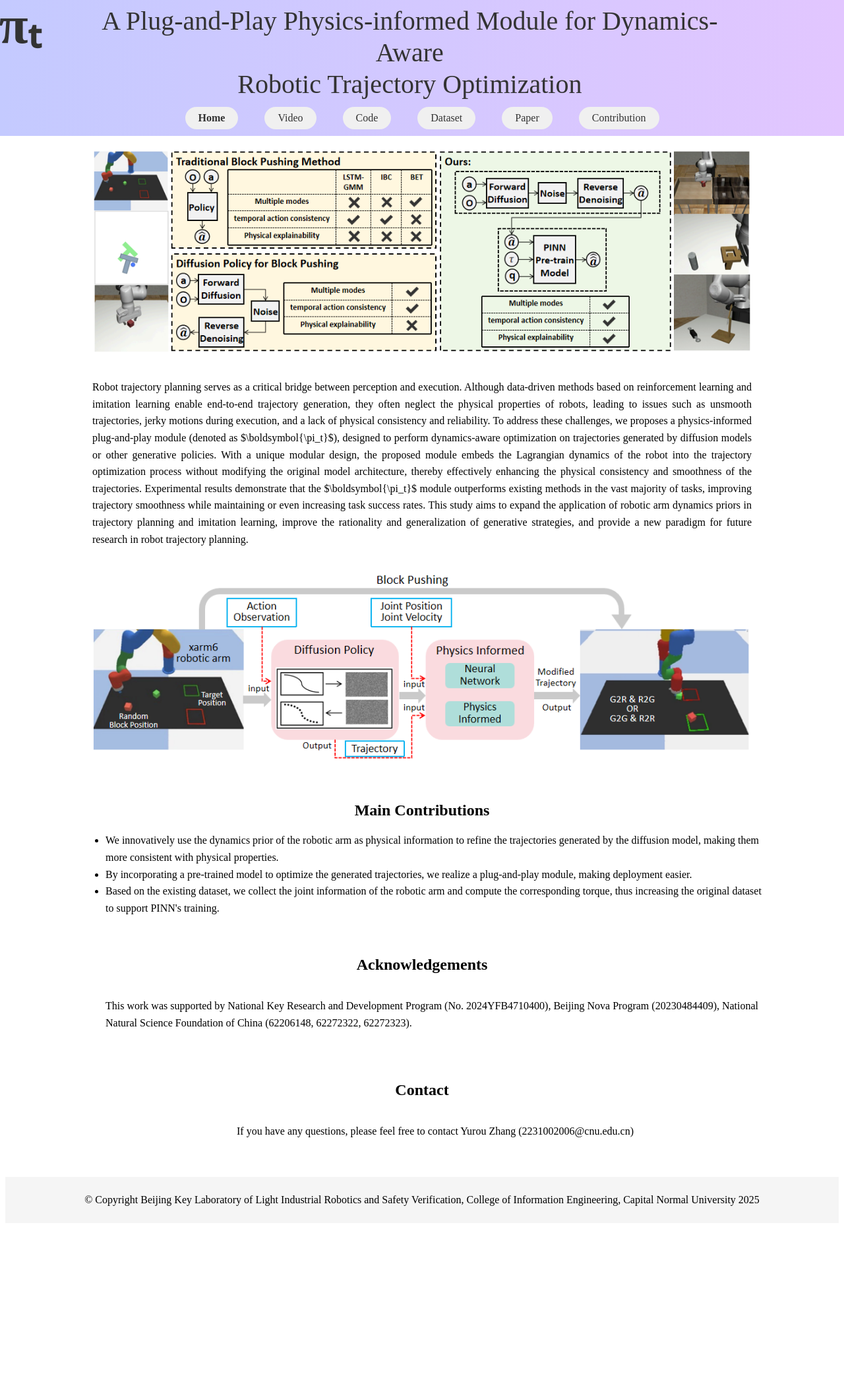
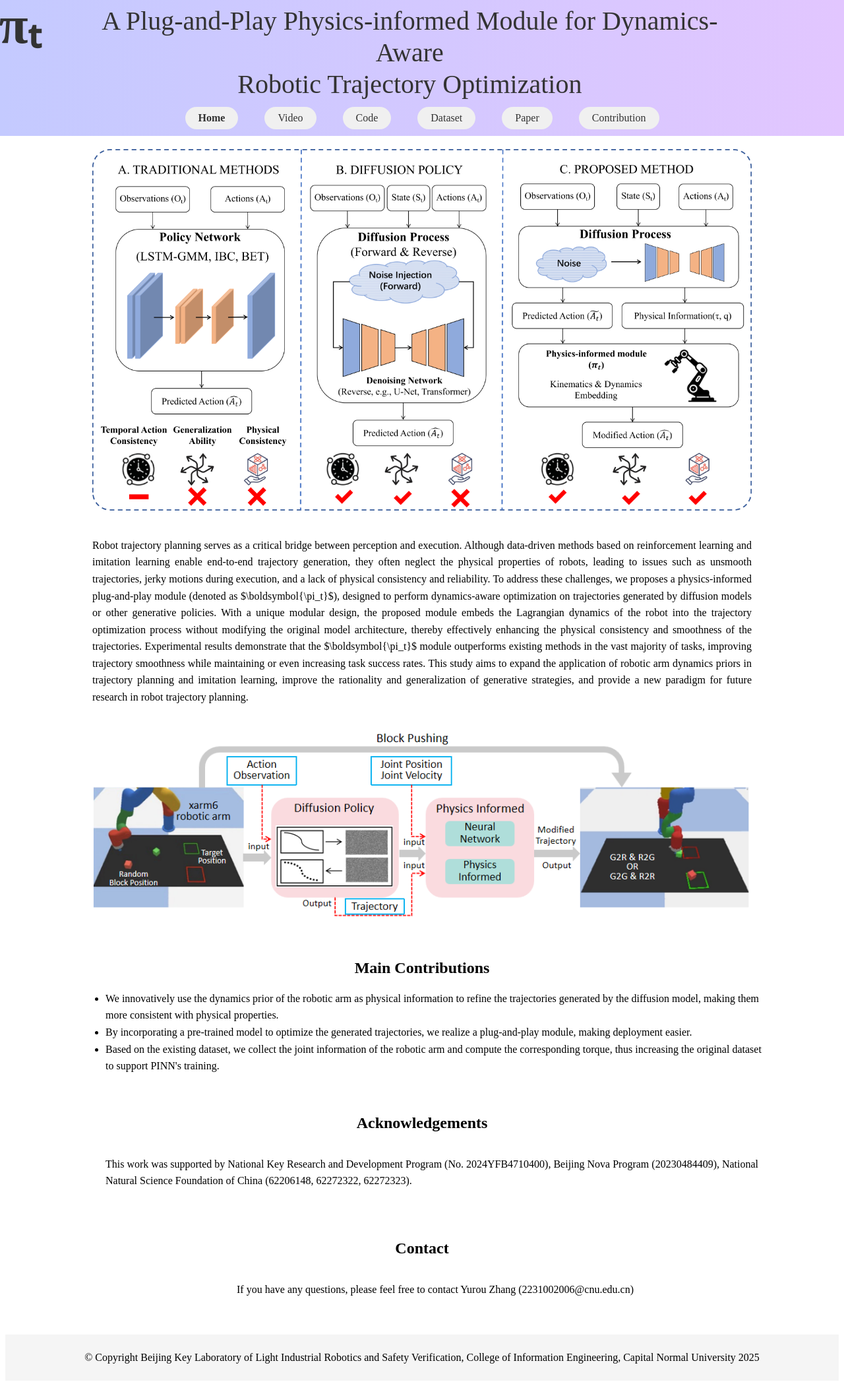
Before and after one commit to zhangyurou/PI-t, a Jekyll site: the page built from index.html, in a window 1280 px wide. Shown: the whole page at 66% size. Built offline with Jekyll 4.4.1, drawn with Linux system fonts in a browser that asks for light colours; before the commit the page ends 1862 px from its top, so only the background shows below that.

Commit message:
Update index.html

```diff
--- a/index.html
+++ b/index.html
@@ -15,7 +15,7 @@ title: Home
 
 <body>
     <div class="center-container" style="text-align: center;">
-        <img src="{{ '/assets/images/arm_strc.png' | relative_url }}" alt="Arm Structure Image" width="1000" style="display: block; margin: 0 auto;">
+        <img src="{{ '/assets/images/pic1.png' | relative_url }}" alt="Arm Structure Image" width="1000" style="display: block; margin: 0 auto;">
     </div>
     <div class="center-container">
         <p style="text-align: justify; max-width: 1000px; margin: 0 auto; line-height: 1.6;">
```
